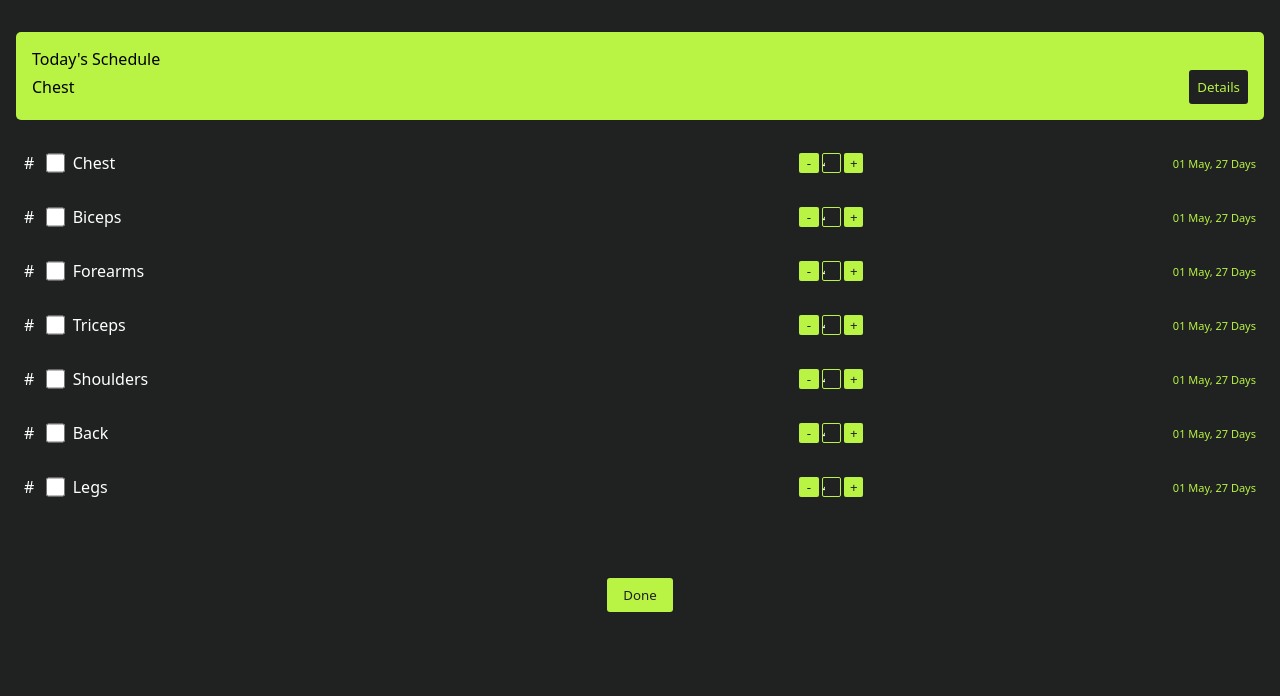
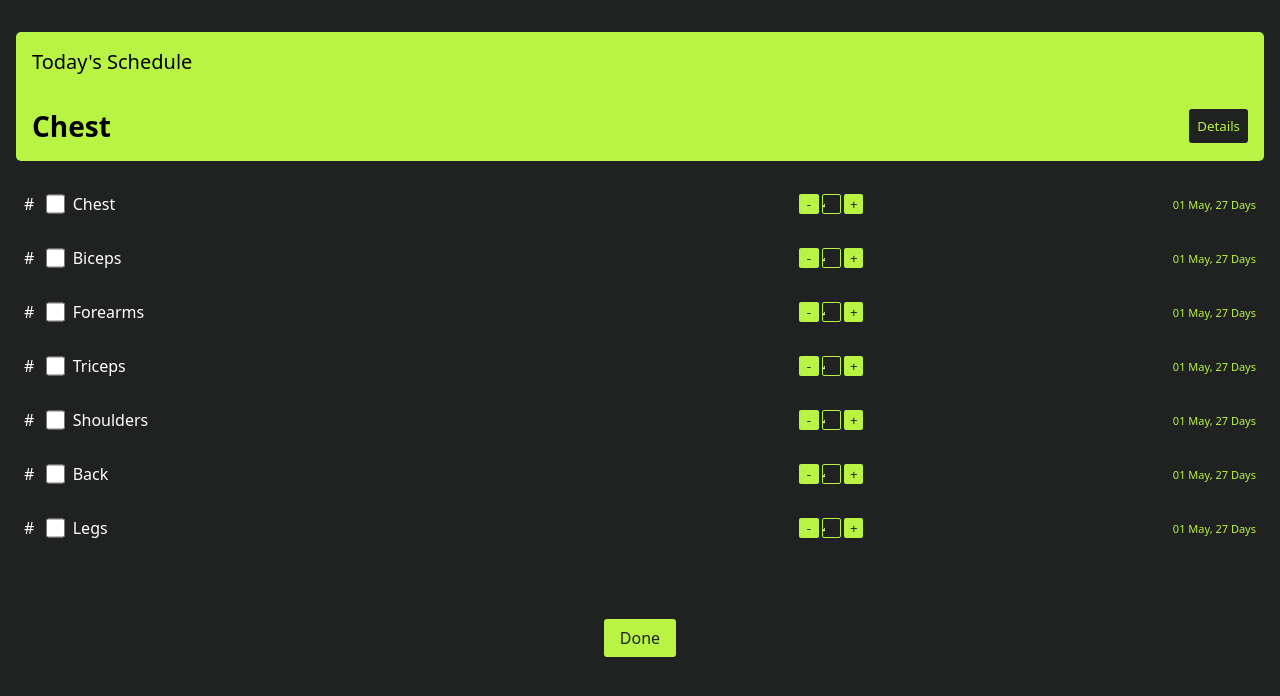
Before and after one commit to prateek18801/liftlog, a React (Vite) app: page / in a window 1280 px wide. Shown: the top 696 px of the page. Built offline with nearby package versions, Linux system fonts and the light colour scheme.

Commit message:
Update font size and weights

```diff
--- a/src/pages/Home.module.css
+++ b/src/pages/Home.module.css
@@ -9,6 +9,10 @@
     margin-bottom: 2rem;
     border-radius: 5px;
     background-color: var(--highlight);
+}
+
+.schedule > div {
+    font-size: 20px;
 }
 
 .schedule button {
@@ -24,6 +28,12 @@
     display: flex;
     align-items: center;
     justify-content: space-between;
+    margin-top: 2rem;
+}
+
+.dflex > div {
+    font-size: 28px;
+    font-weight: 600;
 }
 
 .container {
@@ -36,6 +46,8 @@
 .container button {
     border: none;
     outline: none;
+    font-size: 1rem;
+    font-weight: 500;
     border-radius: 3px;
     background-color: var(--highlight);
     color: var(--secondary);
```
